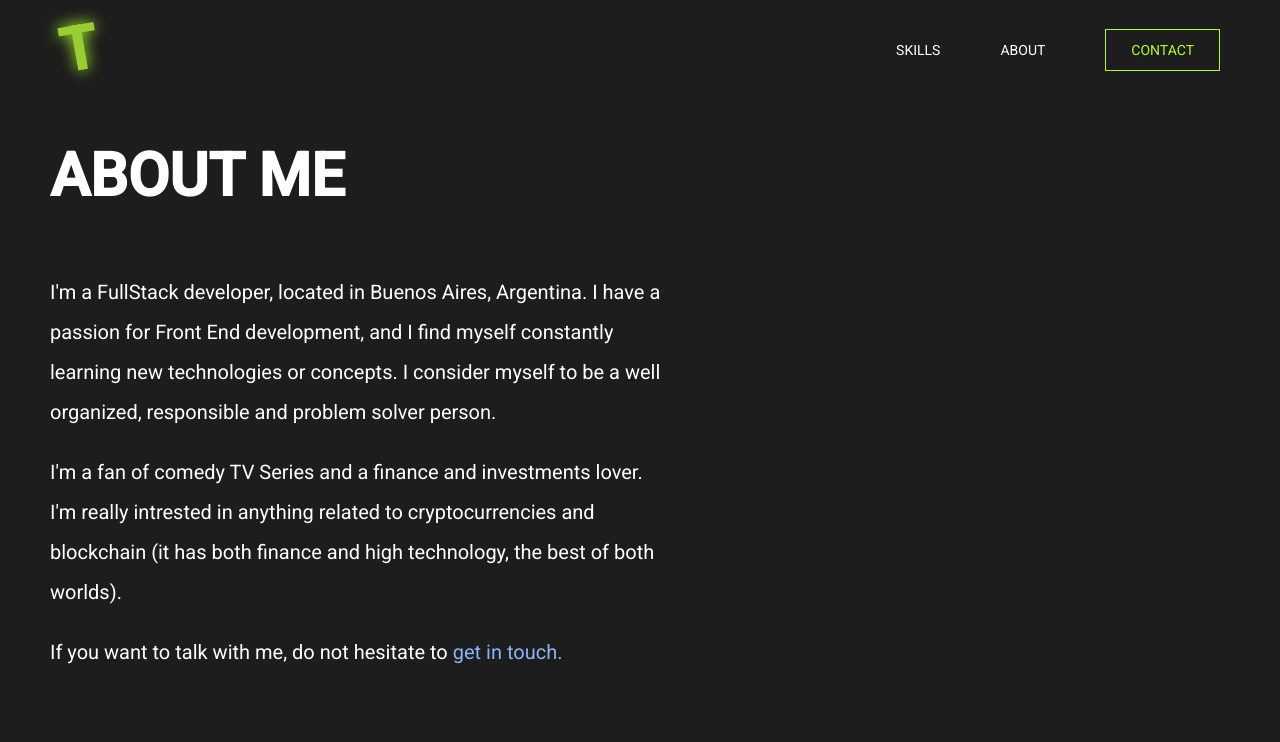
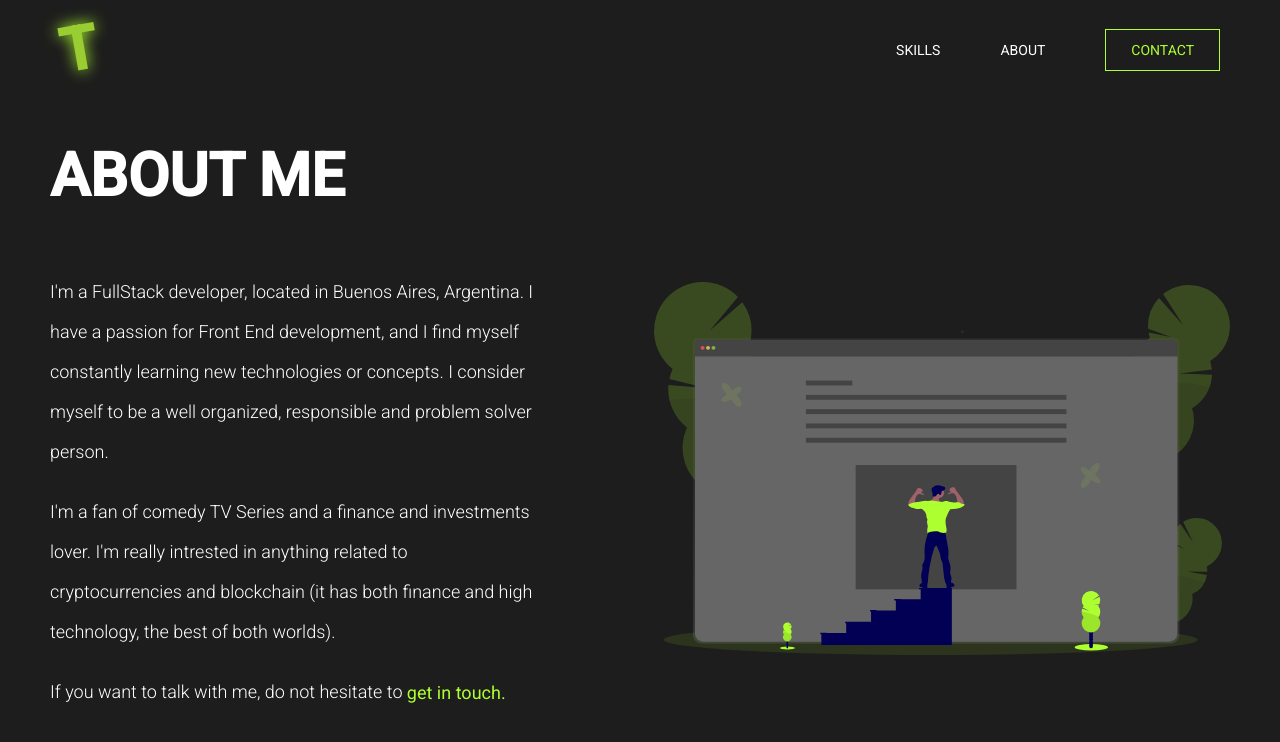
Before and after one commit to tmanguel/portfolio, an Angular app: page /about in a window 1280 px wide. Shown: the top 742 px of the page. Built offline with nearby package versions, Linux system fonts and the light colour scheme.

Commit message:
last changes

```diff
--- a/src/app/navbar/navbar.component.scss
+++ b/src/app/navbar/navbar.component.scss
@@ -7,6 +7,7 @@
     top: 0;
     width: 100%;
     background: #1d1d1d;
+    z-index: 100;
 
 
     .logo{
--- a/src/app/pages/about/about.component.html
+++ b/src/app/pages/about/about.component.html
@@ -1,6 +1,13 @@
 <div class="about">
     <h1 class="title">ABOUT ME</h1>
-    <p class="content">{{aboutMe}}</p>
-    <p class="content">{{aboutMe2}}</p>
-    <p class="content">If you want to talk with me, do not hesitate to <a href="contact">get in touch.</a></p>
+    <div class="container">
+  <div class="description">
+    <p class="content">{{ aboutMe }}</p>
+    <p class="content">{{ aboutMe2 }}</p>
+    <p class="content">If you want to talk with me, do not hesitate to <a href="contact"> get in touch.</a></p>
+  </div>
+<div class="img">
+    <img src="assets/about.svg" alt="about img">
 </div>
+</div>
+</div>
--- a/src/app/pages/about/about.component.scss
+++ b/src/app/pages/about/about.component.scss
@@ -1,27 +1,44 @@
-.about{
+.about {
   padding-top: 120px;
-    margin-left: 50px;
+  margin: 0 50px;
 
-    .title{
+  .container {
+    display: flex;
+    align-items: center;
+  }
+
+  .title {
     margin-top: 40px;
     margin-bottom: 80px;
     font-size: 60px;
     font-weight: 900;
   }
-
-    .content{
-        width: 50%;
-        font-size: 20px;
+  .description {
+    .content {
+      width: 80%;
+      font-size: 18px;
+      font-weight: 300;
       line-height: 40px;
       margin-bottom: 20px;
 
-        a{
-            color: #8ab4f8;
+      a {
+        color: greenyellow;
         text-decoration: none;
+        font-weight: 400;
+        vertical-align: middle;
+        transition: 0.3s;
       }
 
-        a:hover{
-            text-decoration: underline;
+      a:hover {
+        padding-left: 3px;
+        font-size: 22px;
+        transition: 0.3s;
       }
     }
   }
+
+  img {
+    width: 45vw;
+    padding-bottom: 4rem;
+  }
+}
--- a/src/app/pages/contact/contact.component.html
+++ b/src/app/pages/contact/contact.component.html
@@ -23,7 +23,7 @@
         </mat-form-field>
       </div>
       <div class="submit">
-        <button mat-raised-button class="button" [disabled]="!contact.valid" (click)="submitForm()">
+        <button mat-raised-button class="button" *ngIf="contact.valid" (click)="submitForm()">
           Send Message
         </button>
       </div>
--- a/src/app/pages/contact/contact.component.scss
+++ b/src/app/pages/contact/contact.component.scss
@@ -18,11 +18,9 @@
     .form {
       width: 50vw;
       height: 40vh;
-      background-color: #3b3b3b;
       border-radius: 10px;
       padding: 4rem;
-      border: 4px solid greenyellow;
-      box-shadow: 0px 0px 20px greenyellow;
+      background-color: #1d1d1d;
 
       .row {
         display: flex;
@@ -36,7 +34,7 @@
           mat-form-field {
             font-size: 20px;
             width: 100%;
-            color: #fff;
+
           }
         }
       }
@@ -48,7 +46,16 @@
             width: 100%;
             font-size: 15px;
 
+            textarea{
+              resize: none;
+            }
         }
+      }
+
+      .button{
+        color: greenyellow;
+        background-color: #1d1d1d;
+        border: 1px solid greenyellow;
       }
     }
   }
--- a/src/app/pages/contact/contact.component.ts
+++ b/src/app/pages/contact/contact.component.ts
@@ -21,6 +21,7 @@ export class ContactComponent implements OnInit {
       email: ['', [Validators.required, Validators.email]],
       message: ['', Validators.required],
     });
+
   }
 
   ngOnInit(): void {}
@@ -36,16 +37,20 @@ export class ContactComponent implements OnInit {
         if (response["result"] == "success"){
           console.log("salio todo perfecto")
           this.openSnackBar('Email enviado con exito!', 'success')
+          this.contact.reset();
+          this.contact.markAsPristine();
+
         }else{
           console.error("hubo un error")
           this.openSnackBar('Ha habido un error.', 'error')
+          this.contact.reset();
+          this.contact.markAsPristine();
         }
       },
       (error) => {
         console.error({error});
       }
     );
-    this.contact.reset();
   }
 
   private openSnackBar(message:string, myClass:string){
--- a/src/app/pages/home/components/skills/skills.component.scss
+++ b/src/app/pages/home/components/skills/skills.component.scss
@@ -8,7 +8,7 @@ h1 {
 
 .skills {
   display: flex;
-  justify-content: space-between;
+  gap: 7rem;
   padding: 0 50px;
   padding-bottom: 7rem;
 
@@ -18,36 +18,46 @@ h1 {
     div {
       margin: 30px 0;
       footer {
-        background-color: grey;
+        background-color: rgb(58, 58, 58);
         height: 5px;
         border-radius: 2px;
 
         div {
           height: 100%;
+          border-radius: 2px;
 
           &.front {
             width: 85%;
             background-color: #00cfee;
+            box-shadow: 0 0 8px #00cfee;
           }
 
           &.ionic {
             width: 65%;
             background-color: #5dadec;
+            box-shadow: 0 0 8px #5dadec;
+
           }
 
           &.angular {
             width: 80%;
             background-color: #fa3165;
+            box-shadow: 0 0 8px #fa3165;
+
           }
 
           &.react {
             width: 50%;
             background-color: #ff0279;
+            box-shadow: 0 0 8px #ff0279;
+
           }
 
           &.back {
             width: 55%;
             background-color: #e4007c;
+            box-shadow: 0 0 8px #e4007c;
+
           }
         }
       }
@@ -58,16 +68,20 @@ h1 {
 
     display: flex;
     flex-direction: column;
-    justify-content: space-between;
+    gap: 3rem;
     align-items: center;
+
+    .top{
+      padding-top: 4rem;
+    }
 
     .top, .bot, .mid{
       display: flex;
       justify-content: space-between;
-      gap: 3rem;
+      gap: 4rem;
 
       img{
-        height: 100px;
+        height: 60px;
         width: auto;
         transition: transform 0.5s;
       }
--- a/src/app/pages/home/components/skills/skills.component.ts
+++ b/src/app/pages/home/components/skills/skills.component.ts
@@ -18,10 +18,10 @@ export class SkillsComponent implements OnInit {
 
   public skillsMid: any[] = [
     {icon: 'assets/icons/js-icon.svg', url: 'https://developer.mozilla.org/es/docs/Web/JavaScript'},
+    {icon: 'assets/icons/node-icon.svg', url: 'https://nodejs.org/en/'},
     {icon: 'assets/icons/ts-icon.svg', url: 'https://www.typescriptlang.org/'},
-    {icon: 'assets/icons/react-icon.svg', url: 'https://reactjs.org/'},
     {icon: 'assets/icons/bootstrap-icon.svg', url: 'https://getbootstrap.com/'},
-    {icon: 'assets/icons/node-icon.svg', url: 'https://nodejs.org/en/'}
+    {icon: 'assets/icons/react-icon.svg', url: 'https://reactjs.org/'}
   ]
 
 
--- a/src/app/service/contact.service.ts
+++ b/src/app/service/contact.service.ts
@@ -1,6 +1,6 @@
 import { HttpClient } from '@angular/common/http';
 import { Injectable } from '@angular/core';
-import { map, take } from 'rxjs/operators';
+import { map } from 'rxjs/operators';
 
 
 @Injectable({
--- a/src/styles.scss
+++ b/src/styles.scss
@@ -27,3 +27,11 @@ body {
 .error{
   background-color: #cc0000;
 }
+
+.mat-form-field-underline{
+  background-color: greenyellow !important;
+}
+
+.mat-form-field-label{
+  color: greenyellow !important;
+}
```
Also changed, not shown: src/assets/about.svg (added). Lines whose indentation alone changed are shown as unchanged.
